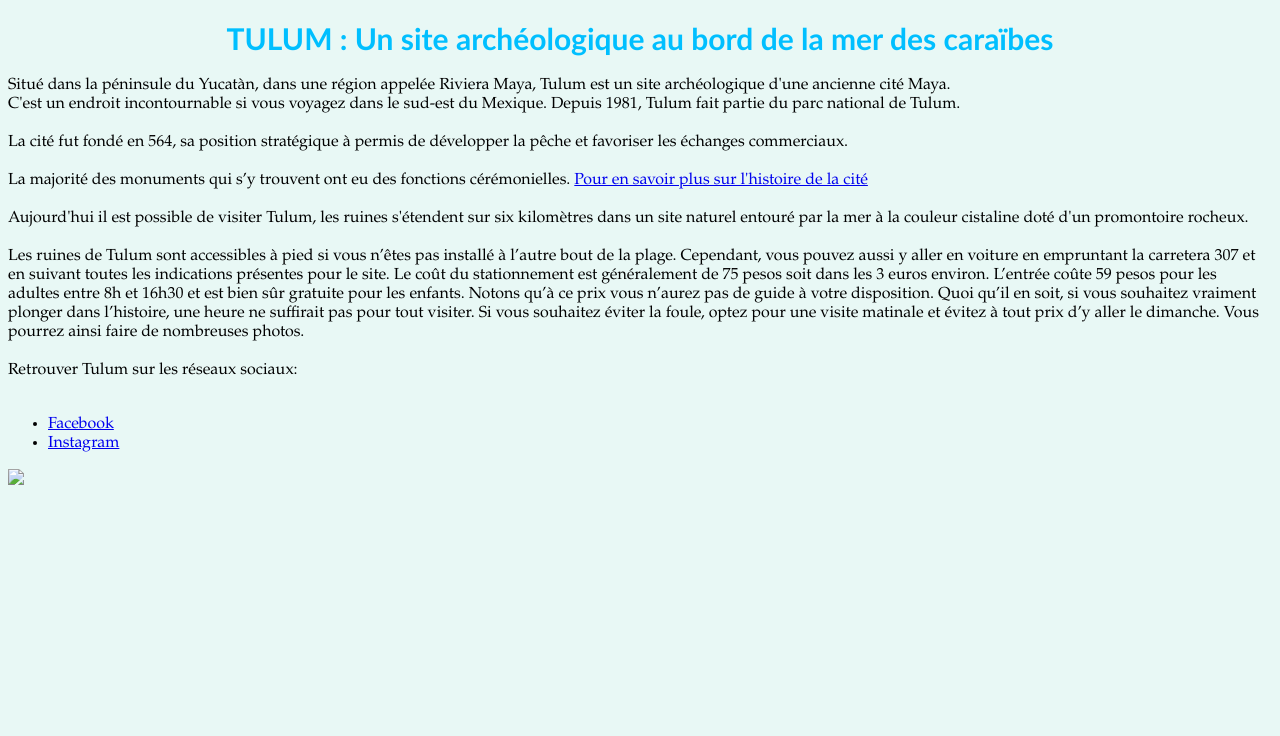
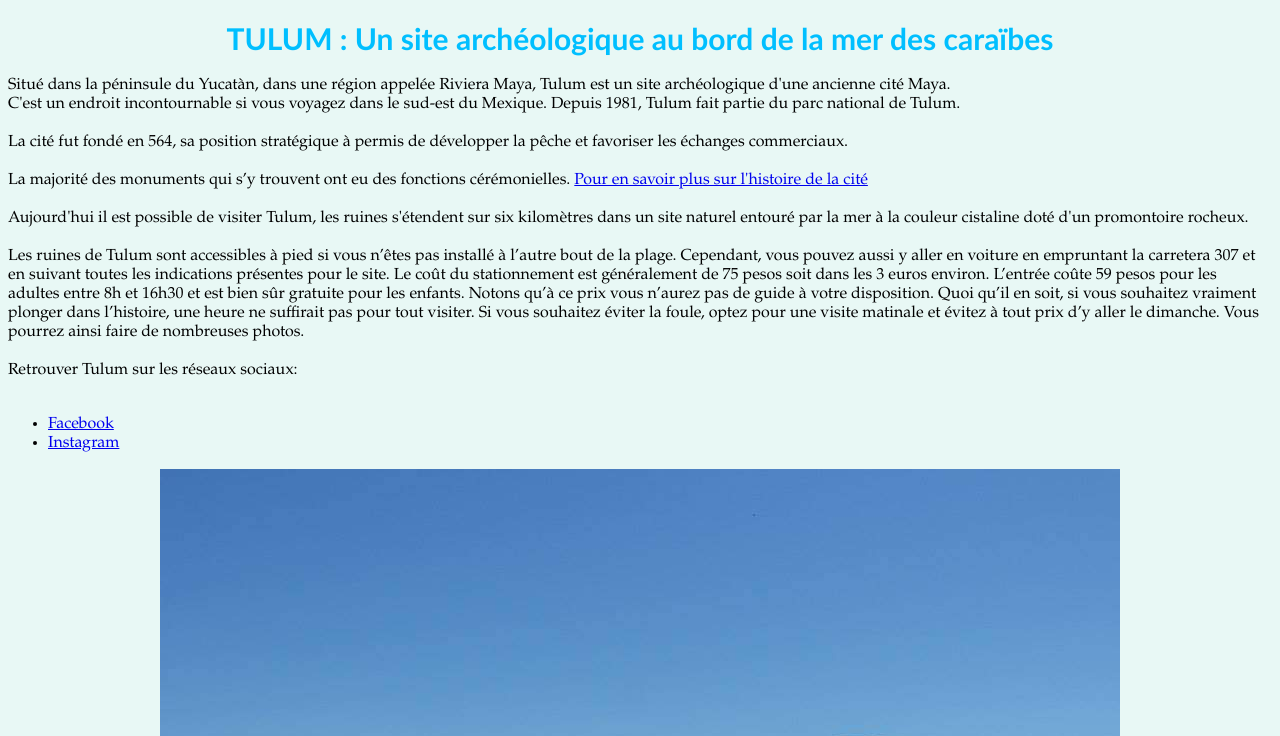
Before and after one commit to Coeurine/Coeurine.github.io, a plain HTML site: page index.html in a window 1280 px wide. Shown: the top 736 px of the page. Drawn offline with Linux system fonts and the light colour scheme.

Commit message:
Update index.html

```diff
--- a/index.html
+++ b/index.html
@@ -34,6 +34,6 @@
  			<li><a href="https://instagram.com/tulum.mayan.ruins/">Instagram</a></li>
  		</ul>
  	</p>
- <img class="displayed" src="html/images/Tulum.jpeg">
+ <img class="displayed" src="https://github.com/Coeurine/Coeurine.github.io/blob/gh-pages/Tulum.jpeg">
  </body>
  </html>
```
